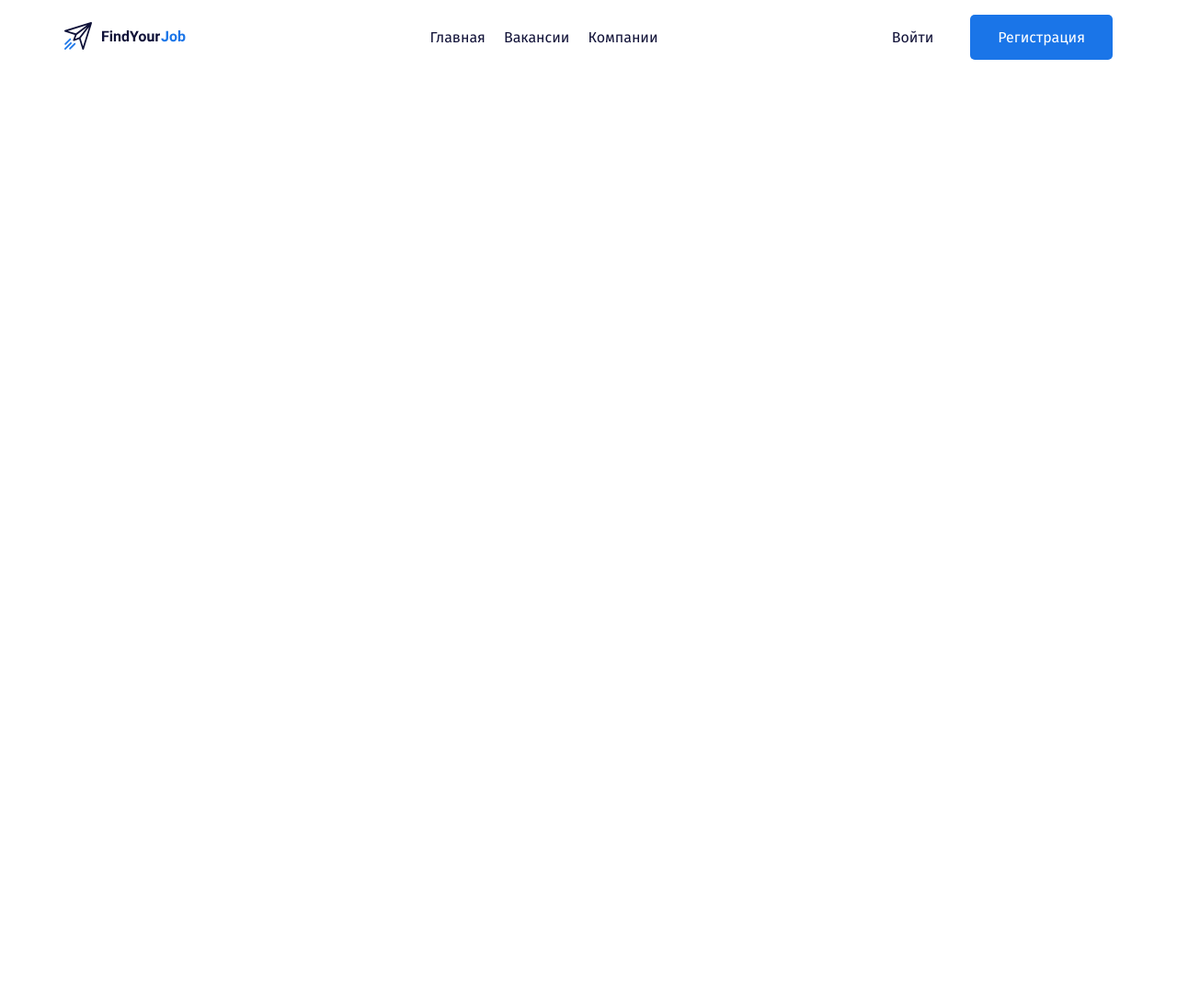
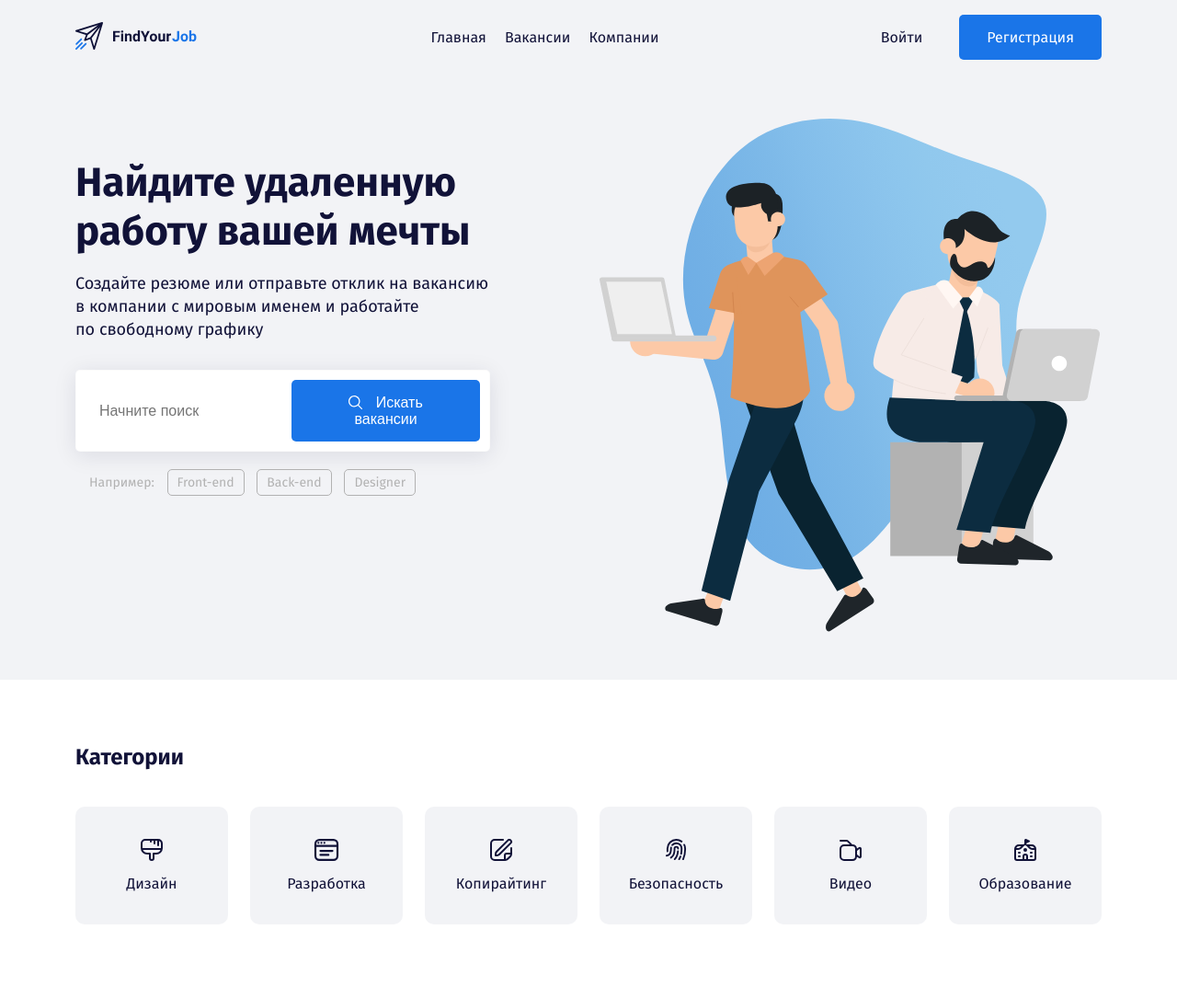
Before and after one commit to Dovzhenko-olga/findyourjob, a plain HTML site: page index.html in a window 1280 px wide. Shown: the whole page at 92% size. Before the commit the page ends 800 px from the top, so only its background shows below. Drawn offline with Linux system fonts and the light colour scheme.

Commit message:
added section

```diff
--- a/css/style.css
+++ b/css/style.css
@@ -1,8 +1,16 @@
+*,
+*:before,
+*:after {
+  box-sizing: border-box;
+}
 body {
   margin: 0;
   font-family: "Fira Sans", sans-serif;
   font-size: 16px;
   color: #111238;
+}
+.header {
+  background: #f2f3f6;
 }
 .menu {
   list-style: none;
@@ -20,6 +28,8 @@ body {
 .button {
   text-decoration: none;
   display: inline-block;
+  border: none;
+  font-size: 16px;
 }
 .button-link {
   color: #111238;
@@ -35,3 +45,82 @@ body {
   padding-left: 30px;
   color: #fff;
 }
+.button-icon {
+  vertical-align: middle;
+  margin-right: 10px;
+}
+.button-text {
+  vertical-align: middle;
+}
+.hero-title {
+  font-size: 44px;
+  line-height: 53px;
+  margin-bottom: 15px;
+  margin-top: 43px;
+}
+.hero-text {
+  font-size: 18px;
+  line-height: 140%;
+  margin-bottom: 30px;
+}
+.input-group {
+  background-color: #fff;
+  border: 1px solid rgba(209, 209, 209, 0.1);
+  box-shadow: 0px 4px 25px rgba(15, 17, 56, 0.1);
+  border-radius: 5px;
+  padding: 10px;
+  margin-bottom: 25px;
+}
+.input {
+  background-color: #fff;
+  border: none;
+  flex-grow: 1;
+  font-size: 16px;
+  line-height: 19px;
+  padding-left: 15px;
+}
+.input:focus {
+  outline: 1px dotted #666;
+}
+.tags-group {
+  padding-left: 15px;
+  color: #b2b2b2;
+  font-size: 14px;
+  line-height: 17px;
+}
+.tag {
+  color: #b2b2b2;
+  text-decoration: none;
+  padding: 5px 10px;
+  margin-left: 10px;
+  border: 1px solid #b2b2b2;
+  border-radius: 5px;
+}
+.section {
+  padding-top: 70px;
+  padding-bottom: 80px;
+}
+.section-title {
+  margin-bottom: 40px;
+  margin-top: 0;
+}
+.card {
+  text-decoration: none;
+  color: #111238;
+  background: #f2f3f6;
+  border-radius: 10px;
+  padding: 35px;
+  transition: background 0.2s, color 0.2s;
+}
+.card:hover {
+  background: #1a75e8;
+  color: #fff;
+}
+.card:hover .card-icon {
+  fill: #fff;
+}
+.card-icon {
+  fill: #111238;
+  margin-bottom: 15px;
+  transition: fill 0.2s;
+}
--- a/index.html
+++ b/index.html
@@ -11,7 +11,7 @@
   <link rel="stylesheet" href="css/style.css">
 </head>
 <body>
-  <header class="header">
+  <header class="header pb-5">
     <div class="container">
       <div class="row align-items-center py-3">
         <div class="col-2">
@@ -37,8 +37,97 @@
         <!-- /.col -->
       </div>
       <!-- /.row -->
+      <div class="row pt-5">
+        <div class="col-5">
+          <h1 class="hero-title">Найдите удаленную работу вашей мечты</h1>
+          <p class="hero-text">Создайте резюме или отправьте отклик на вакансию в&nbsp;компании с мировым именем и работайте <br/> по свободному графику</p>
+          <div class="input-group d-flex">
+            <input type="text" class="input" placeholder="Начните поиск">
+            <button class="button button-primary">
+              <img class="button-icon" src="img/search.svg" alt="icon: search">
+              <span class="button-text">Искать вакансии</span>
+            </button>
+          </div>
+          <!-- /.input-group -->
+          <div class="tags-group">
+            <span class="tags-label">Например:</span>
+            <a href="#" class="tag">Front-end</a>
+            <a href="#" class="tag">Back-end</a>
+            <a href="#" class="tag">Designer</a>
+          </div>
+          <!-- /.tags-group -->
+        </div>
+        <!-- /.col-5 -->
+        <div class="col-6 offset-1">
+          <img src="img/hero-image.svg" alt="image: people with laptops" class="hero-image">
+        </div>
+        <!-- /.col-6 offset-1 -->
+      </div>
+      <!-- /.row -->
     </div>
     <!-- /.container -->
   </header>
+  <section class="section">
+    <div class="container">
+      <h2 class="section-title">Категории</h2>
+      <div class="row">
+        <div class="col-2">
+          <a href="#" class="card d-flex flex-column align-items-center">
+            <svg height="24" class="card-icon">
+              <use href="img/icons.svg#brush"></use>
+            </svg>
+          <span class="card-text">Дизайн</span>
+            <!-- /.card-text --></a>
+          <!-- /.card --></div>
+        <!-- /.col -->
+        <div class="col-2">
+          <a href="#" class="card d-flex flex-column align-items-center">
+          <svg height="24" class="card-icon">
+              <use href="img/icons.svg#browser"></use>
+            </svg>
+          <span class="card-text">Разработка</span>
+            <!-- /.card-text --></a>
+          <!-- /.card --></div>
+        <!-- /.col -->
+        <div class="col-2">
+          <a href="#" class="card d-flex flex-column align-items-center">
+          <svg height="24" class="card-icon">
+              <use href="img/icons.svg#edit"></use>
+            </svg>
+          <span class="card-text">Копирайтинг</span>
+            <!-- /.card-text --></a>
+          <!-- /.card --></div>
+        <!-- /.col -->
+        <div class="col-2">
+          <a href="#" class="card d-flex flex-column align-items-center">
+          <svg height="24" class="card-icon">
+              <use href="img/icons.svg#fingerprint"></use>
+            </svg>
+          <span class="card-text">Безопасность</span>
+            <!-- /.card-text --></a>
+          <!-- /.card --></div>
+        <!-- /.col -->
+        <div class="col-2">
+          <a href="#" class="card d-flex flex-column align-items-center">
+          <svg height="24" class="card-icon">
+              <use href="img/icons.svg#camera"></use>
+            </svg>
+          <span class="card-text">Видео</span>
+            <!-- /.card-text --></a>
+          <!-- /.card --></div>
+        <!-- /.col -->
+        <div class="col-2">
+          <a href="#" class="card d-flex flex-column align-items-center">
+          <svg height="24" class="card-icon">
+              <use href="img/icons.svg#school"></use>
+            </svg>
+          <span class="card-text">Образование</span>
+            <!-- /.card-text --></a>
+          <!-- /.card --></div>
+        <!-- /.col -->
+      </div>
+      <!-- /.row -->
+    </div>
+  </section>
 </body>
 </html>
```
Also changed, not shown: img/browser.svg (added), img/brush.svg (added), img/camera 1.svg (added), img/edit 1.svg (added), img/fingerprint.svg (added), img/hero-image.svg (added), img/icons.svg (added), img/school 1.svg (added), img/search.svg (added).
